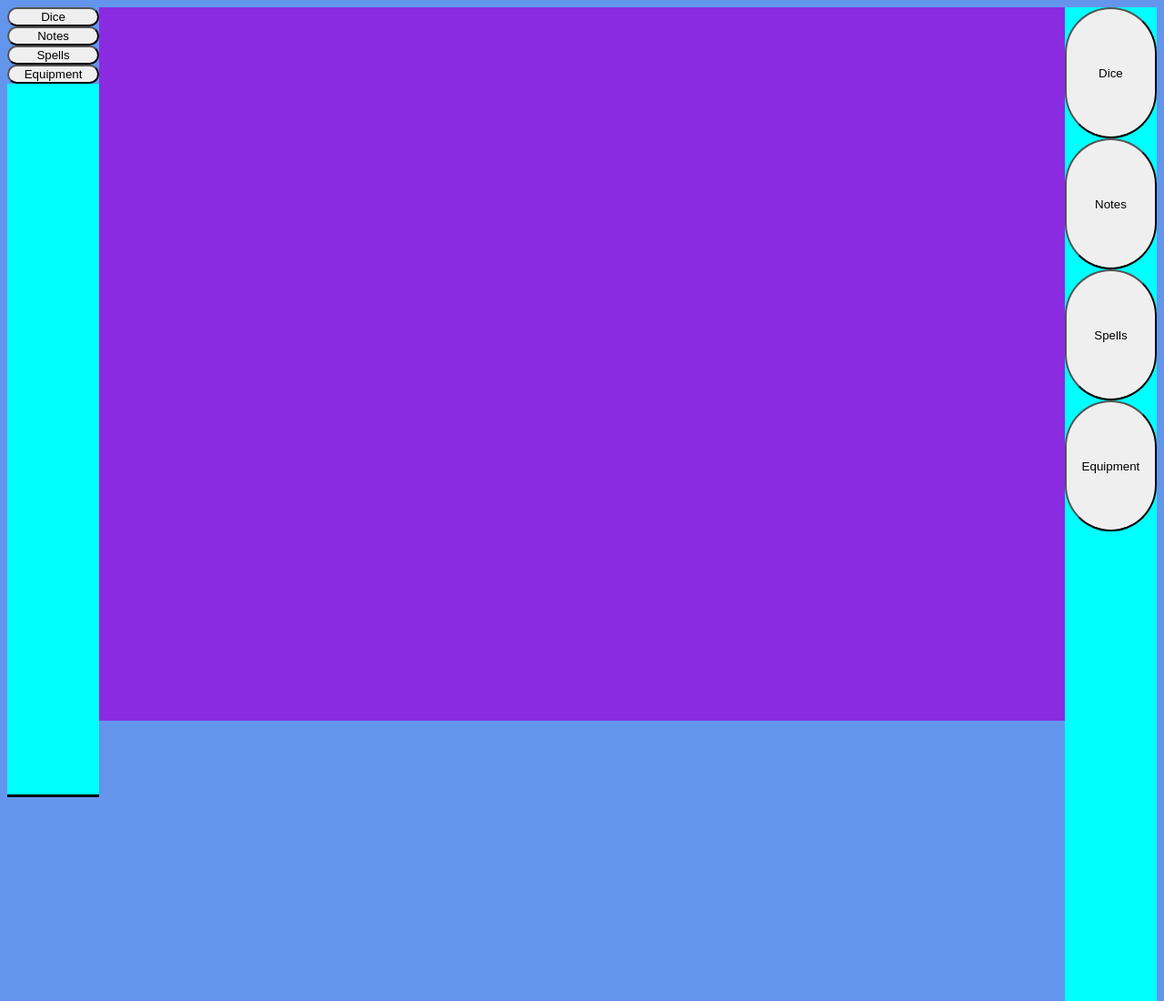
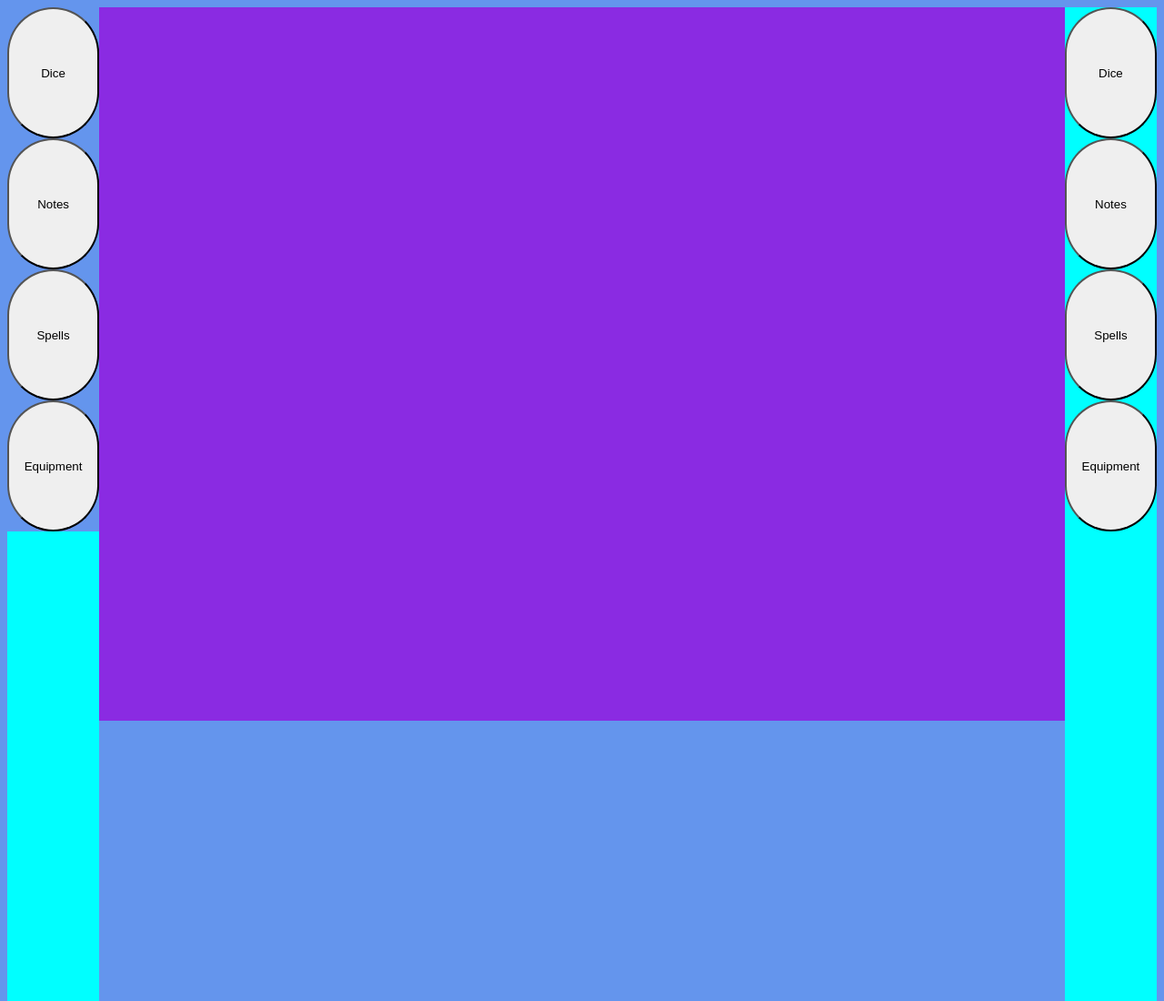
Before and after one commit to StevnAnderson/Pathfinder_GUI_1.2, a plain HTML site: page Index.html in a window 1280 px wide. Shown: the top 1100 px of the page at 91% size. Drawn offline with Linux system fonts and the light colour scheme.

Commit message:
forgot to add the class syntax for my left button

```diff
--- a/Index.html
+++ b/Index.html
@@ -12,10 +12,10 @@
     <div class="display">
         <div class="leftDisplay">
             <table class="mainButtonTable">
-                <div buttonHeight><button class="mainButton" onclick="diceToggle()">Dice</button></div>
-                <div buttonHeight><button class="mainButton" onclick="notesToggle()">Notes</button></div>
-                <div buttonHeight><button class="mainButton" onclick="spellsToggle()">Spells</button></div>
-                <div buttonHeight><button class="mainButton">Equipment</button></div>
+                <div class="buttonHeight"><button class="mainButton" onclick="diceToggle()">Dice</button></div>
+                <div class="buttonHeight"><button class="mainButton" onclick="notesToggle()">Notes</button></div>
+                <div class="buttonHeight"><button class="mainButton" onclick="spellsToggle()">Spells</button></div>
+                <div class="buttonHeight"><button class="mainButton">Equipment</button></div>
             </table>
         </div>
         <div class="showAll">
```
